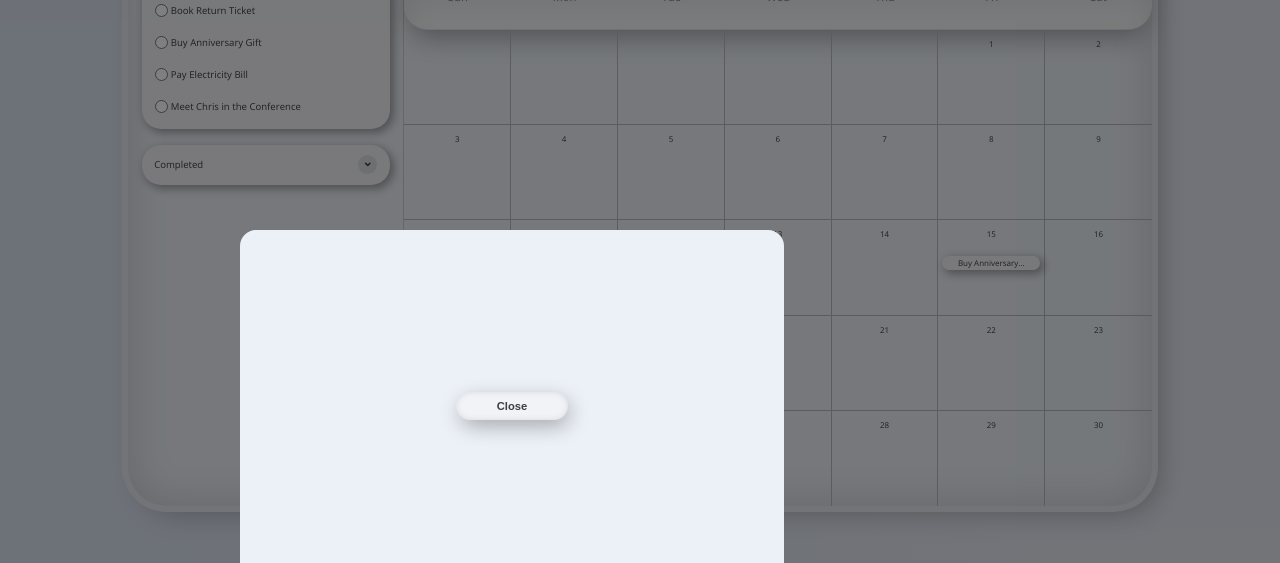
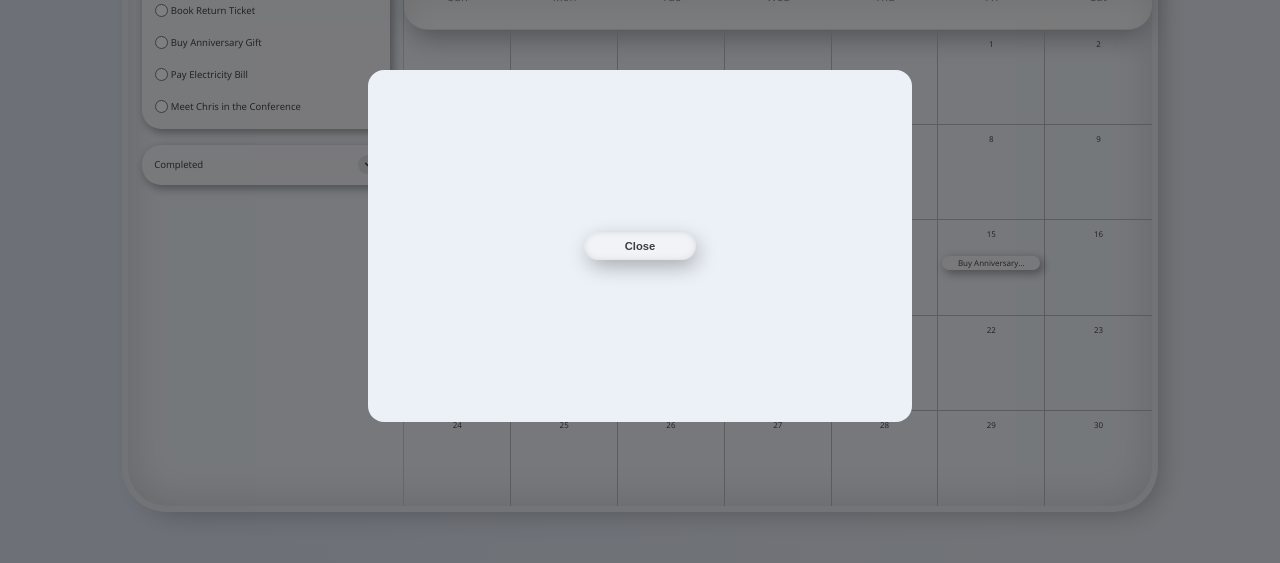
Before and after one commit to PouriaMolaei/Calendar, a React app: page / in a window 1280 px wide. Both pictures are taken after a click on the button "Add a Task". Shown: the part 234-797 px from the top of the page. Built offline with nearby package versions, Linux system fonts and the light colour scheme.

Commit message:
Modal issues.

```diff
--- a/src/components/Backdrop.js
+++ b/src/components/Backdrop.js
@@ -9,6 +9,9 @@ export default styled.div`
     position: fixed;
     top: 0;
     left: 0;
+    display: flex;
+    justify-content: center;
+    align-items: center;
     z-index: 50;
     transition: all 0.5s;
 `
--- a/src/components/Header.js
+++ b/src/components/Header.js
@@ -49,6 +49,7 @@ export default styled.section`
         4px 3px 12px -5px rgb(0 0 0 / 33%);
         border-radius: 1.5rem;
         border: 0.5px solid rgb(128 128 128 / 12%);
+        font-size: 0.8rem;
     }
     .search-input {
         border: none;
--- a/src/components/Modal.js
+++ b/src/components/Modal.js
@@ -2,11 +2,8 @@ import styled from 'styled-components';
 
 const Modal = styled.div`
   visibility: ${props => props.show ? "visible" : "hidden"};
-  transform: ${props => props.show ? "translateY(5rem)" : "translateY(-5rem)"};
+  transform: ${props => props.show ? "translateY(5rem)" : "translateY(-10rem)"};
   transition: all 0.2s ease-in;
-  position: fixed;
-  top: 30vw;
-  left: 30vh;
   z-index: 100;
   background: #ECF1F7;
   width: 40vw;
--- a/src/containers/Main.js
+++ b/src/containers/Main.js
@@ -13,12 +13,16 @@ const Main = props => {
 
     return (
         <Wrapper>
-            <Backdrop show={show} />
-            <Modal show={show}>
-                <Btn onClick={() => setShow(false)}>
-                    Close
+            <Backdrop
+                show={show}
+                onClick={() => setShow(false)}
+            >
+                <Modal show={show}>
+                    <Btn onClick={() => setShow(false)}>
+                        Close
                 </Btn>
-            </Modal>
+                </Modal>
+            </Backdrop>
             <SideBar>
                 <header>
                     <div className="avatar">
```
